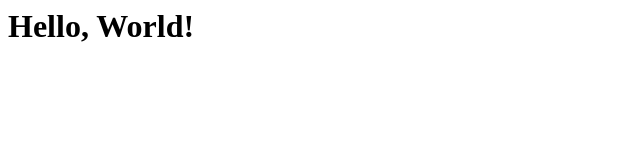
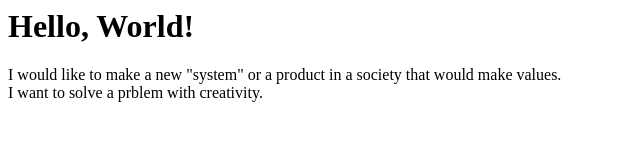
Before and after one commit to Goma0925/CSS-265, a plain HTML site: page index.html in a window 1280 px wide. Shown: the whole page, without its empty margins (0-640 px from the left). Drawn offline with Linux system fonts and the light colour scheme.

Commit message:
Update index.html

```diff
--- a/index.html
+++ b/index.html
@@ -1,5 +1,7 @@
 <html>
 <body>
   <h1>Hello, World!</h1>
+  <p>I would like to make a new "system" or a product in a society that would make values. <br>
+    I want to solve a prblem with creativity.</p>
 </body>
 </html>
```
